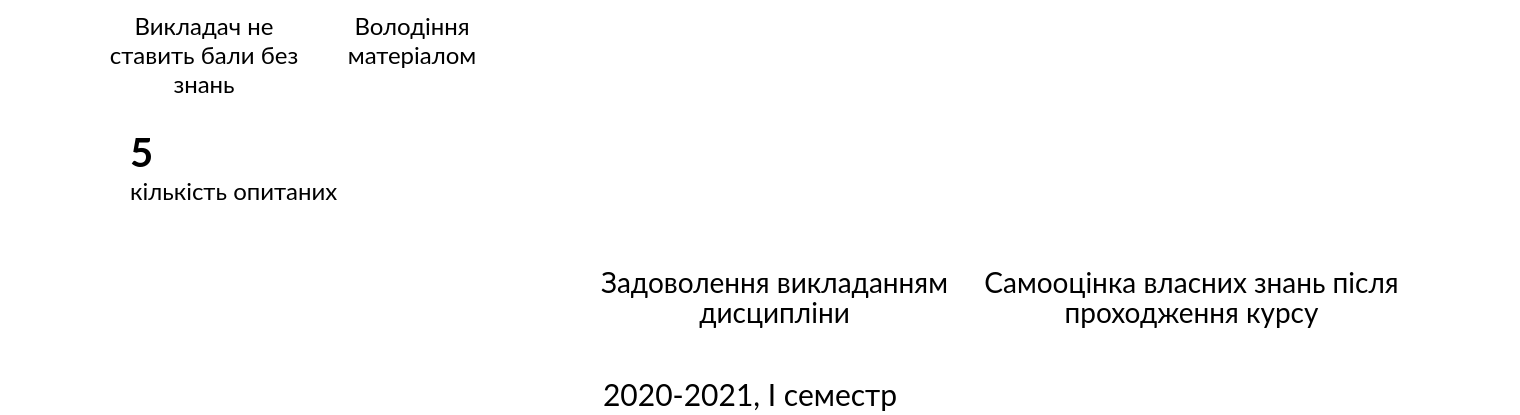
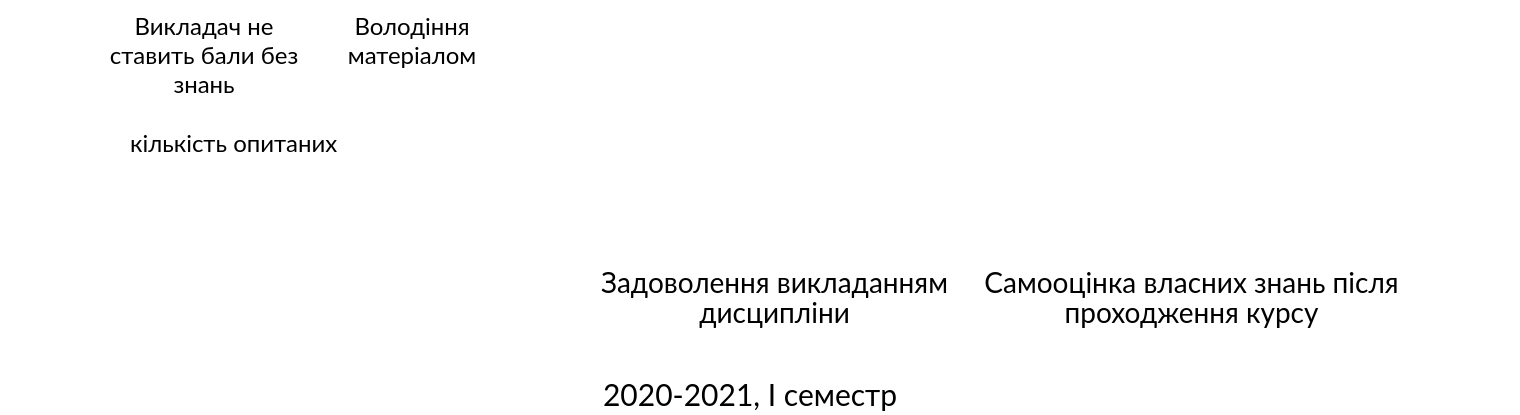
Before and after one commit to kpi-sosiska/backend, a Django app: template pics/templates/eng.html in a window 1520 px wide. Shown: the part 1023-1438 px from the top of the page. Run offline with Django 3.2, Linux system fonts and the light colour scheme; the template is opened without the code that fills it, so the values that code supplies are empty.

Commit message:
use responses var

```diff
--- a/pics/templates/base.html
+++ b/pics/templates/base.html
@@ -53,7 +53,7 @@
     <div class="graphs respondents">
       <div>
         {% block respondents %}
-          <p class="respondents-count">5/4/42</p>
+          <p class="respondents-count">{{ responses|join:" / " }}</p>
           <p class="respondents-count-description">кількість опитаних <br>
             (лектор/практик/лектор+практик)</p>
         {% endblock %}
--- a/pics/templates/eng.html
+++ b/pics/templates/eng.html
@@ -16,6 +16,6 @@
 
 
 {% block respondents %}
-  <p class="respondents-count">5</p>
+  <p class="respondents-count">{{ responses|join:" / " }}</p>
   <p class="respondents-count-description">кількість опитаних</p>
 {% endblock %}
--- a/pics/views.py
+++ b/pics/views.py
@@ -25,11 +25,10 @@
         'cheating': 1.2,
         'skills': 5,
 
-        'responses': '5/4/42',
+        'responses': [5, 4, 42],
 
         'json': json.dumps(
             {"type": teacher_type.lower(),
-             "responses": [4, 7, 27],
              "radial": {
                  "politeness": 4.526315789473684,
 
```
